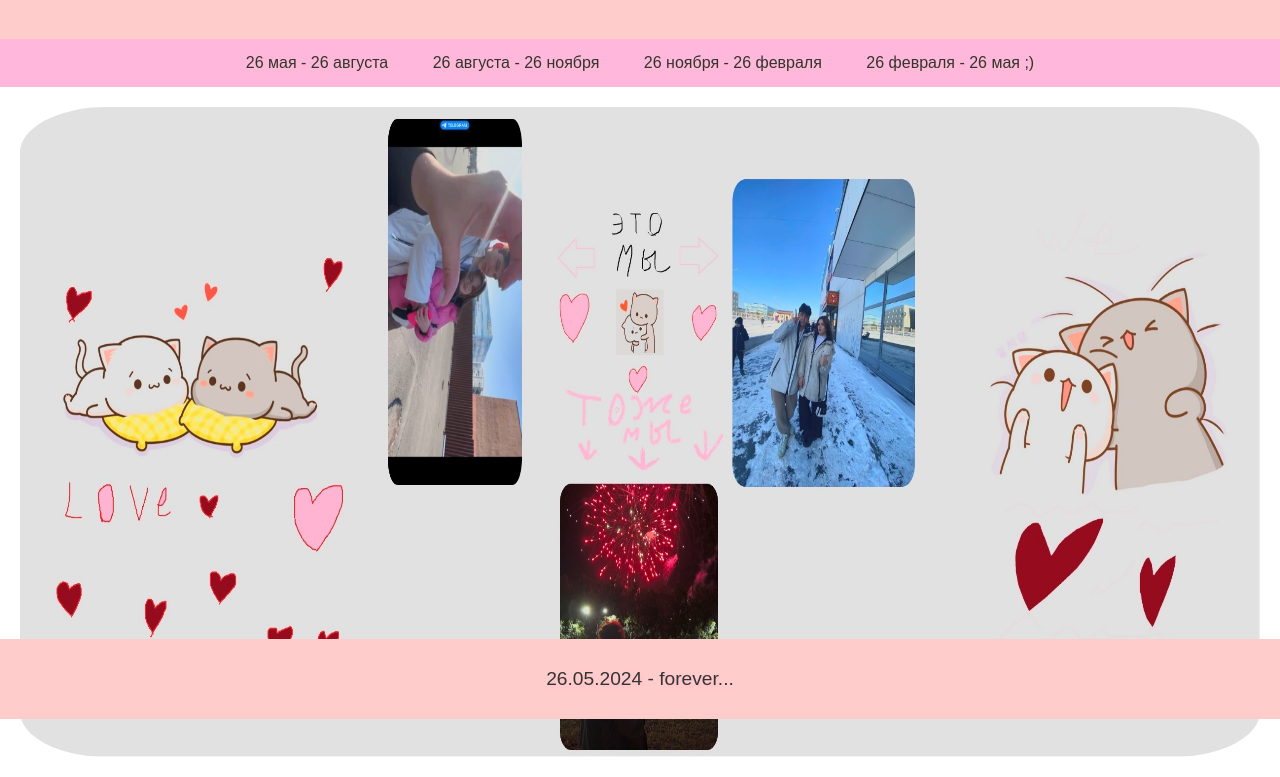
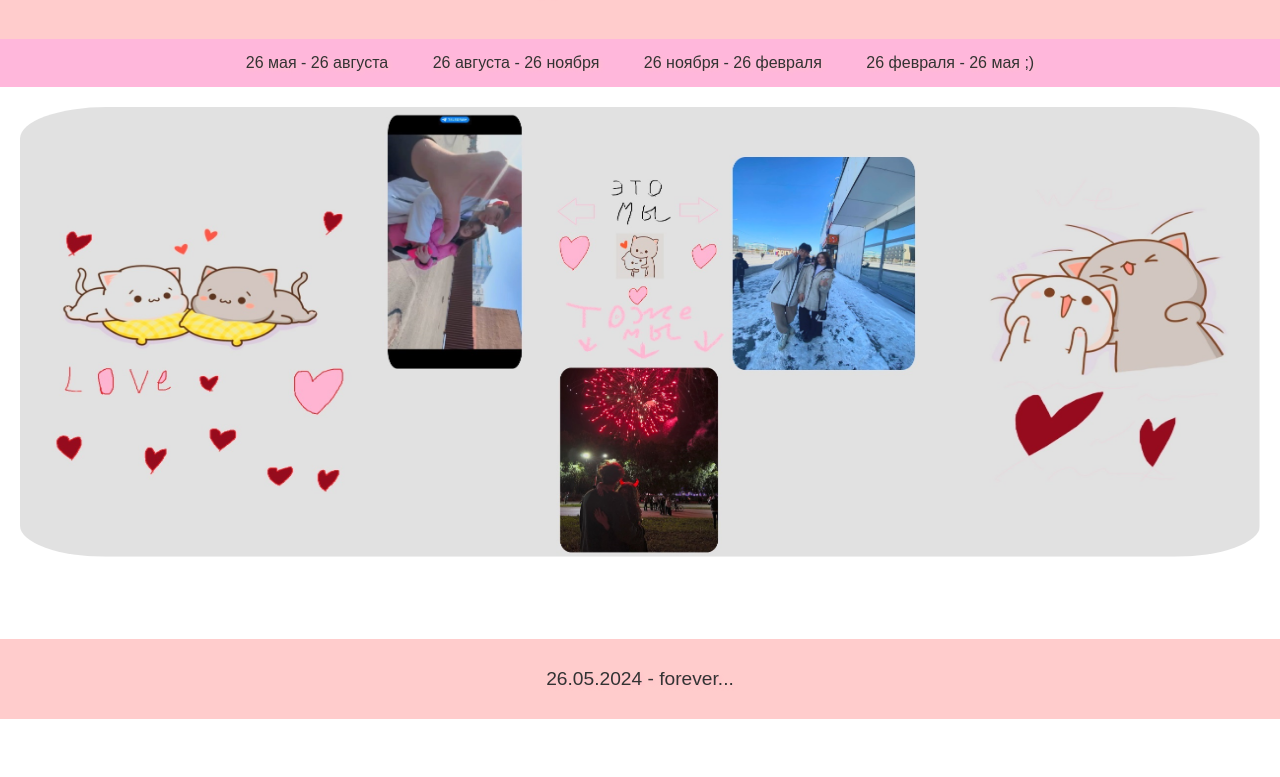
Before and after one commit to kissabmi/lovealisaaafor1year, a plain HTML site: page index.html in a window 1280 px wide. Shown: the part 81-858 px from the top of the page. After the commit the page ends 800 px from the top, so only its background shows below. Drawn offline with Linux system fonts and the light colour scheme.

Commit message:
Update index.html

```diff
--- a/index.html
+++ b/index.html
@@ -78,7 +78,7 @@
 </nav>
 
 <section>
-    <img src="testluti.jpg" style="width: 110%; height: 650px">
+    <img src="testluti.jpg" style="width: 103%; height: 450px">
 </section>
 
 <footer>
```
